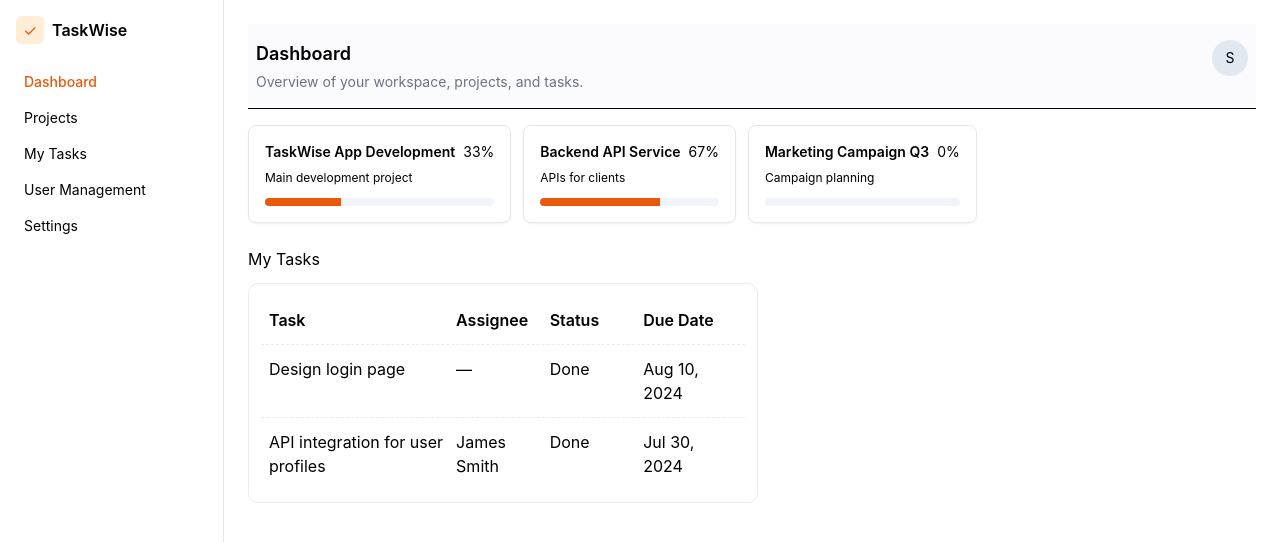
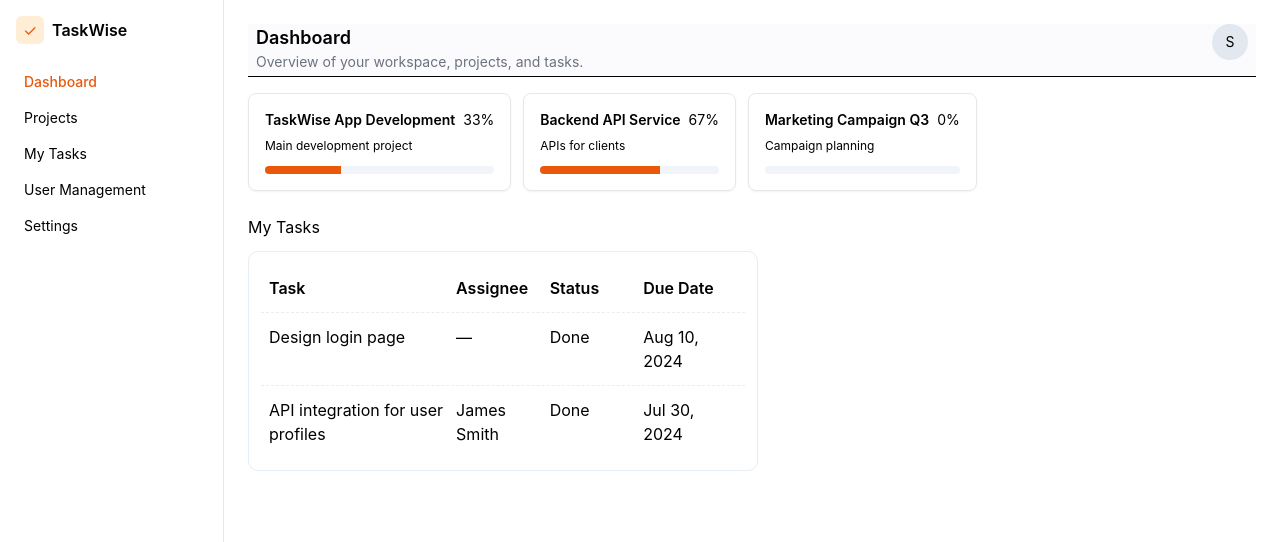
Before and after one commit to anusua-roy/task-wise, a React (Vite) app in the folder frontend/: page /dashboard in a window 1280 px wide. Shown: the top 542 px of the page. Built offline with nearby package versions, Linux system fonts and the light colour scheme; sample sign-in values are in the browser's storage.

Commit message:
header changes

```diff
--- a/frontend/src/components/Header.tsx
+++ b/frontend/src/components/Header.tsx
@@ -47,11 +47,11 @@ export default function Header() {
 
   return (
     <header className="border-b bg-[color:var(--bg)] border-[color:var(--muted-border)] mb-4">
-      <div className="w-full mx-auto px-2 sm:px-2 lg:px-2 py-4 flex items-start justify-between gap-4">
+      <div className="w-full mx-auto px-2 sm:px-2 lg:px-2 pb-1 flex items-start justify-between gap-4">
         {/* Dynamic Title + Description */}
         <div>
           <h1 className="text-lg font-semibold">{title}</h1>
-          <p className="text-sm text-[color:var(--muted)] mt-1">
+          <p className="text-sm text-[color:var(--muted)]">
             {description}
           </p>
         </div>
```
